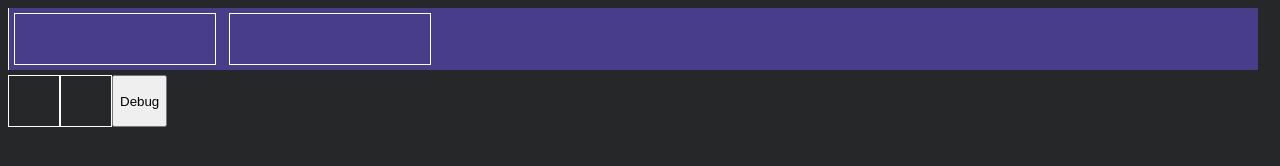
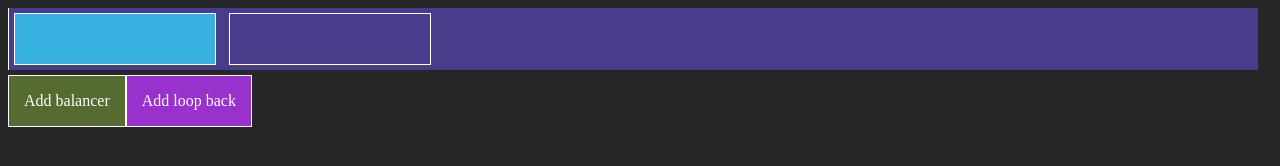
Before and after one commit to Soul2606/Splitting-and-balancing, a plain HTML site: page index.html in a window 1280 px wide. Both pictures are taken after a click on the element 115 px from the left and 39 px from the top of the page. Drawn offline with Linux system fonts and the light colour scheme.

Commit message:
you can now remove input lanes!

```diff
--- a/index.html
+++ b/index.html
@@ -12,9 +12,12 @@
         <div id="add-input-lane-button" style="grid-row: 1/2;"></div>
     </div>
     <div style="display: flex;">
-        <div id="add-row-button"></div>
-        <div id="add-loop-back-button"></div>
-        <button id="debug">Debug</button>
+        <div id="add-balancer-button">
+            <p style="pointer-events: none; user-select: none;">Add balancer</p>
+        </div>
+        <div id="add-loop-back-button">
+            <p style="pointer-events: none; user-select: none;">Add loop back</p>
+        </div>
     </div>
 </body>
 </html>
--- a/script.js
+++ b/script.js
@@ -358,7 +358,7 @@ const main_grid = document.getElementById('main-grid')
 
 const add_input_lane_button = document.getElementById('add-input-lane-button')
 
-const add_row_button = document.getElementById('add-row-button')
+const add_row_button = document.getElementById('add-balancer-button')
 const add_loop_back_button = document.getElementById('add-loop-back-button')
 
 let can_drag = true
@@ -573,12 +573,34 @@ function set_main_grid_width(){
 
 
 
+let input_lanes = 0
+
 add_input_lane_button.addEventListener('click', ()=>{
 	const new_input_lane = document.createElement('div')
 	new_input_lane.className = 'input-flow-display'
 	new_input_lane.style.gridRow = '1/2'
+	input_lanes++
+	new_input_lane.style.gridColumn = `${input_lanes}/${input_lanes + 1}`
 	main_grid.appendChild(new_input_lane)
+	new_input_lane.addEventListener('click', remove_input_lane)
 })
+
+
+
+
+function remove_input_lane(){
+	const input_lanes_elements = Array.from(main_grid.children).filter(element=>element.className === 'input-flow-display')
+	const last_input_lane = input_lanes_elements.filter(element=>element.style.gridColumnStart === String(input_lanes))
+	if (last_input_lane.length > 1) {
+		console.warn('more than one last input lane')
+	}
+	if (last_input_lane.length > 0) {
+		last_input_lane[0].remove()
+		input_lanes--
+	}else{
+		console.warn('No last input lane to remove')
+	}
+}
 
 
 
--- a/style.css
+++ b/style.css
@@ -1,5 +1,9 @@
 body{
     background-color: rgb(38, 39, 41);
+}
+
+p{
+    color: white;
 }
 
 #main-grid{
@@ -25,24 +29,24 @@ body{
     background-color: darkorange;
 }
 
-#add-row-button{
-    height: 50px;
-    width: 50px;
+#add-balancer-button{
+    padding: 0 15px;
     border: solid white 1px;
-}
-
-#add-row-button:hover{
     background-color: darkolivegreen;
 }
 
+#add-balancer-button:hover{
+    background-color: rgb(119, 150, 66);
+}
+
 #add-loop-back-button{
-    height: 50px;
-    width: 50px;
+    padding: 0 15px;
     border: solid white 1px;
+    background-color: darkorchid;
 }
 
 #add-loop-back-button:hover{
-    background-color: darkorchid;
+    background-color: orchid;
 }
 
 .input-flow-display{
@@ -50,6 +54,7 @@ body{
     min-width: 200px;
     grid-row: 1/2;
     border: solid white 1px;
+    background-color: rgb(55, 177, 224);
 }
 
 .flow-display{
```
